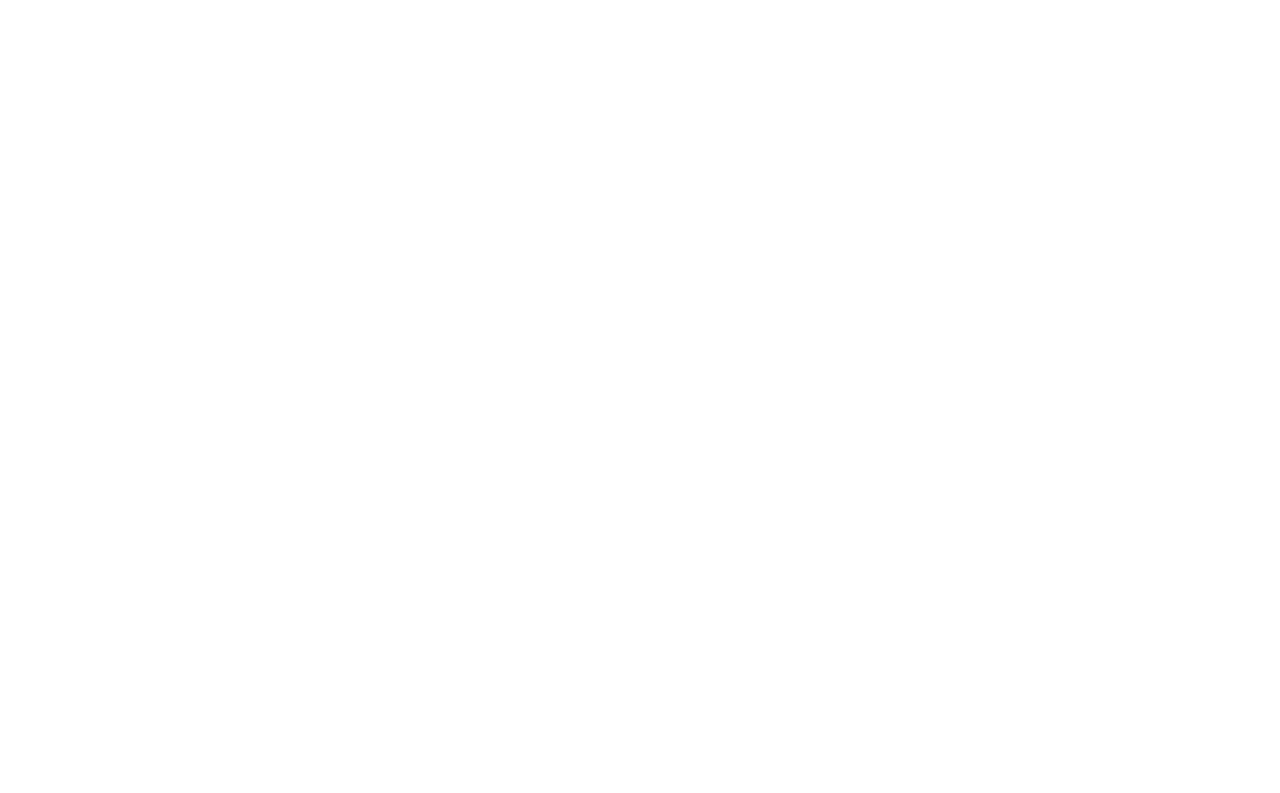
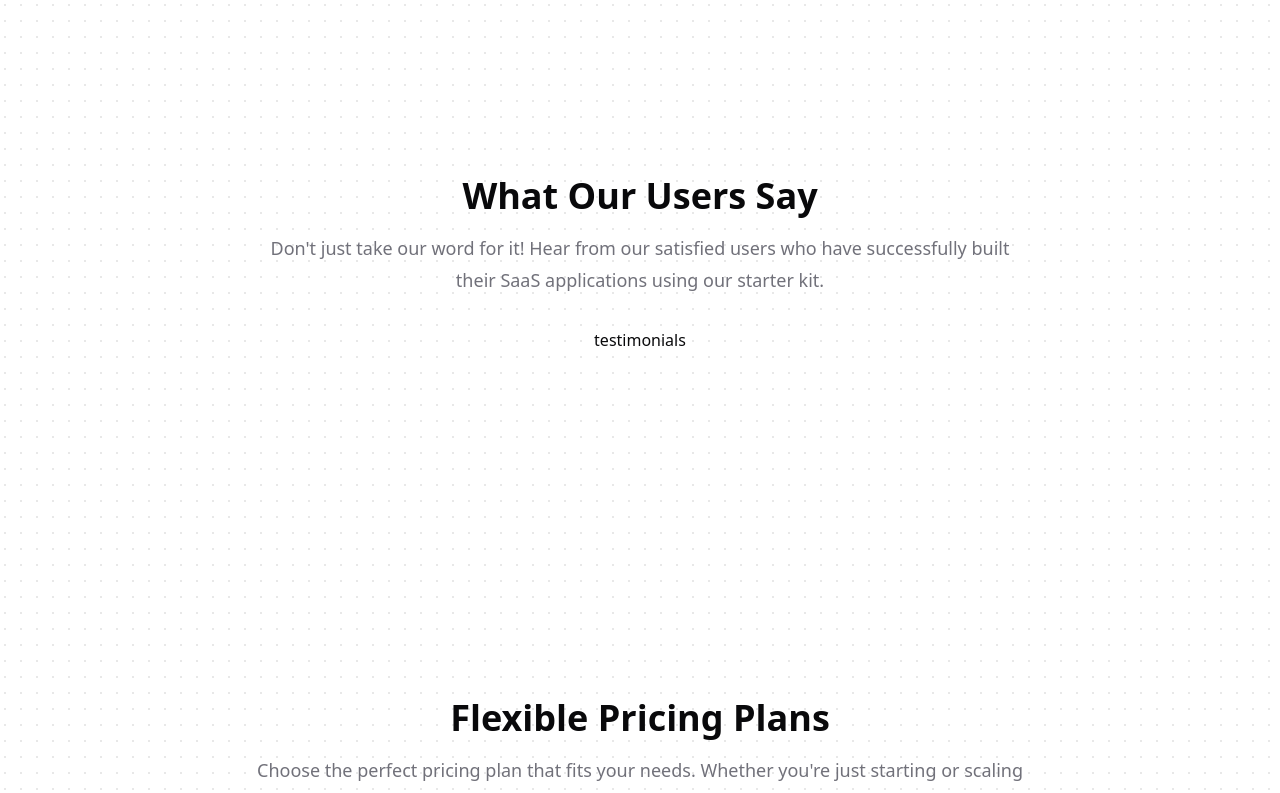
Before and after one commit to ItsKalfar/vite-starter-kit, a React (Vite) app: page / in a window 1280 px wide. Shown: the part 2628-3421 px from the top of the page. Before the commit the page ends 1708 px from the top, so only its background shows below. Built offline with nearby package versions, Linux system fonts and the light colour scheme.

Commit message:
working on landing page, top features and testimonials section

```diff
--- a/package.json
+++ b/package.json
@@ -47,6 +47,7 @@
     "class-variance-authority": "^0.7.0",
     "clsx": "^2.1.1",
     "cmdk": "^1.0.0",
+    "cobe": "^0.6.3",
     "date-fns": "^3.6.0",
     "embla-carousel-react": "^8.3.1",
     "framer-motion": "^11.11.11",
--- /dev/null
+++ b/src/components/pricing-section.tsx
@@ -0,0 +1,66 @@
+import { Button } from "@/components/ui/button";
+import {
+  Card,
+  CardContent,
+  CardDescription,
+  CardFooter,
+  CardHeader,
+  CardTitle,
+} from "@/components/ui/card";
+import { Check } from "lucide-react";
+import { plans } from "@/constants/landingPage.constants";
+
+const BestSellerBadge = () => (
+  <div className="absolute -top-3 left-1/2 transform -translate-x-1/2">
+    <div className="bg-primary text-primary-foreground text-xs font-semibold px-3 py-1 rounded-full shadow-lg">
+      Best Seller
+    </div>
+  </div>
+);
+
+export const PricingSection = () => {
+  return (
+    <div className="grid grid-cols-1 md:grid-cols-4 gap-2 my-16">
+      {plans.map((plan, index) => (
+        <Card
+          key={index}
+          className={`flex flex-col justify-between ${
+            plan.recommended ? "border-primary shadow-lg scale-105" : ""
+          }`}
+        >
+          {plan.bestSeller && <BestSellerBadge />}
+          <CardHeader>
+            <CardTitle className="text-2xl">{plan.name}</CardTitle>
+            <CardDescription>{plan.description}</CardDescription>
+          </CardHeader>
+          <CardContent>
+            <div className="text-4xl font-bold mb-4 text-primary">
+              {plan.price}
+              <span className="text-sm font-normal text-gray-600 dark:text-gray-400">
+                /month
+              </span>
+            </div>
+            <ul className="space-y-2">
+              {plan.features.map((feature, featureIndex) => (
+                <li key={featureIndex} className="flex items-center">
+                  <Check className="mr-2 h-4 w-4 text-primary" />
+                  <span className="text-gray-700 dark:text-gray-300">
+                    {feature}
+                  </span>
+                </li>
+              ))}
+            </ul>
+          </CardContent>
+          <CardFooter>
+            <Button
+              className="w-full"
+              variant={plan.recommended ? "default" : "outline"}
+            >
+              {plan.recommended ? "Start Free Trial" : "Choose Plan"}
+            </Button>
+          </CardFooter>
+        </Card>
+      ))}
+    </div>
+  );
+};
--- a/src/components/section-header.tsx
+++ b/src/components/section-header.tsx
@@ -1,7 +1,7 @@
 export const SectionHeader = ({ heading, subheading }: SectionHeaderProps) => {
   return (
     <>
-      <h2 className="text-4xl mb-4 font-semibold">{heading}</h2>
+      <h2 className="text-4xl my-4 font-semibold">{heading}</h2>
       <p className="max-w-screen-md text-center leading-normal text-muted-foreground sm:text-lg sm:leading-8 mb-8">
         {subheading}
       </p>
--- a/src/components/shared/footer.tsx
+++ b/src/components/shared/footer.tsx
@@ -1,3 +1,47 @@
+import { Twitter, Instagram, Linkedin } from "lucide-react";
+import { Link } from "react-router-dom";
+import { navigationMenu } from "@/configs/navigation.config/navigation.config";
+
 export const Footer = () => {
-  return <footer>footer</footer>;
+  return (
+    <footer className="bg-background border-t">
+      <div className="container mx-auto px-4 py-8 md:py-12">
+        <div className="flex flex-col md:flex-row justify-between items-center space-y-6 md:space-y-0">
+          <div className="flex items-center space-x-4">
+            <Link to="/" className="flex items-center space-x-2">
+              <span className="text-xl font-bold">Stellar Starter Kit</span>
+            </Link>
+          </div>
+          <nav className="flex flex-wrap justify-center md:justify-end space-x-4 md:space-x-6">
+            {navigationMenu.map(({ title, to }, index) => (
+              <Link
+                className="text-sm hover:underline underline-offset-4"
+                to={to}
+                key={index}
+              >
+                {title}
+              </Link>
+            ))}
+          </nav>
+          <div className="flex space-x-4">
+            <Link to="#" className="text-muted-foreground hover:text-primary">
+              <Twitter className="h-5 w-5" />
+              <span className="sr-only">Twitter</span>
+            </Link>
+            <Link to="#" className="text-muted-foreground hover:text-primary">
+              <Instagram className="h-5 w-5" />
+              <span className="sr-only">Instagram</span>
+            </Link>
+            <Link to="#" className="text-muted-foreground hover:text-primary">
+              <Linkedin className="h-5 w-5" />
+              <span className="sr-only">LinkedIn</span>
+            </Link>
+          </div>
+        </div>
+        <div className="mt-8 text-center text-sm text-muted-foreground">
+          © {new Date().getFullYear()} Stellar Starter Kit. All rights reserved.
+        </div>
+      </div>
+    </footer>
+  );
 };
--- /dev/null
+++ b/src/components/testimonials.tsx
@@ -0,0 +1,3 @@
+export const Testimonials = () => {
+  return <div>testimonials</div>;
+};
--- /dev/null
+++ b/src/configs/navigation.config/navigation.config.ts
@@ -0,0 +1,18 @@
+export const navigationMenu = [
+  {
+    title: "Features",
+    to: "#",
+  },
+  {
+    title: "Customers",
+    to: "#",
+  },
+  {
+    title: "Pricing",
+    to: "#",
+  },
+  {
+    title: "Contact",
+    to: "#",
+  },
+];
--- a/src/constants/landingPage.constants.tsx
+++ b/src/constants/landingPage.constants.tsx
@@ -27,6 +27,10 @@ export const landingPage = {
   pricing: {
     heading: "Flexible Pricing Plans",
     subheading: `Choose the perfect pricing plan that fits your needs. Whether you're just starting or scaling your enterprise solutions, we offer flexible options for every budget.`,
+  },
+  testimonials: {
+    heading: "What Our Users Say",
+    subheading: `Don't just take our word for it! Hear from our satisfied users who have successfully built their SaaS applications using our starter kit.`,
   },
 };
 
@@ -80,3 +84,45 @@ export const features = [
     icon: <IconHeart />,
   },
 ];
+
+export const plans = [
+  {
+    name: "Student",
+    price: "$0",
+    description: "Perfect for students",
+    features: ["1 user", "1 projects", "1GB storage"],
+  },
+  {
+    name: "Starter",
+    price: "$9",
+    description: "Perfect for small projects",
+    features: ["1 user", "10 projects", "5GB storage", "Basic support"],
+  },
+  {
+    name: "Pro",
+    price: "$29",
+    description: "Ideal for growing teams and businesses",
+    features: [
+      "5 users",
+      "Unlimited projects",
+      "50GB storage",
+      "Priority support",
+      "Advanced analytics",
+    ],
+    recommended: true,
+    bestSeller: true,
+  },
+  {
+    name: "Enterprise",
+    price: "$99",
+    description: "For large-scale operations and maximum control",
+    features: [
+      "Unlimited users",
+      "Unlimited projects",
+      "1TB storage",
+      "24/7 dedicated support",
+      "Custom integrations",
+      "On-premise deployment",
+    ],
+  },
+];
--- a/src/pages/auth/components/sign-in-form.tsx
+++ b/src/pages/auth/components/sign-in-form.tsx
@@ -1,13 +1,6 @@
 import { z } from "zod";
 import { zodResolver } from "@hookform/resolvers/zod";
 import { useForm } from "react-hook-form";
-import {
-  Card,
-  CardContent,
-  CardHeader,
-  CardTitle,
-  CardFooter,
-} from "@/components/ui/card";
 import { Button } from "@/components/ui/button";
 import {
   Form,
@@ -43,12 +36,11 @@ export const SignInForm = () => {
   }
 
   return (
-    <Card className="border-none">
-      <CardHeader>
-        <CardTitle className="text-center mb-8">Sign In</CardTitle>
+    <div>
+      <h3 className="text-lg text-center font-semibold mb-8">Sign In</h3>
       <Form {...form}>
         <form onSubmit={form.handleSubmit(onSubmit)} className="space-y-8">
-            <CardContent className="space-y-4">
+          <div className="space-y-4">
             <FormField
               control={form.control}
               name="email"
@@ -83,12 +75,12 @@ export const SignInForm = () => {
                 </FormItem>
               )}
             />
-            </CardContent>
-            <CardFooter>
+          </div>
+          <div>
             <Button type="submit" className="w-full">
               Submit
             </Button>
-            </CardFooter>
+          </div>
           <p className="text-center">
             Don't have an account?{" "}
             <Link to="/sign-up" className="text-blue-500 hover:underline">
@@ -97,7 +89,6 @@ export const SignInForm = () => {
           </p>
         </form>
       </Form>
-      </CardHeader>
-    </Card>
+    </div>
   );
 };
--- a/src/pages/auth/components/sign-up-form.tsx
+++ b/src/pages/auth/components/sign-up-form.tsx
@@ -1,13 +1,6 @@
 import { z } from "zod";
 import { zodResolver } from "@hookform/resolvers/zod";
 import { useForm } from "react-hook-form";
-import {
-  Card,
-  CardContent,
-  CardHeader,
-  CardTitle,
-  CardFooter,
-} from "@/components/ui/card";
 import { Button } from "@/components/ui/button";
 import {
   Form,
@@ -56,12 +49,11 @@ export const SignUpForm = () => {
     console.log(values);
   }
   return (
-    <Card className="border-none">
-      <CardHeader>
-        <CardTitle className="text-center mb-8">Sign Up</CardTitle>
+    <div>
+      <h3 className="text-lg text-center font-semibold mb-8">Sign Up</h3>
       <Form {...form}>
         <form onSubmit={form.handleSubmit(onSubmit)} className="space-y-8">
-            <CardContent className="space-y-4">
+          <div className="space-y-4">
             <FormField
               control={form.control}
               name="email"
@@ -112,12 +104,12 @@ export const SignUpForm = () => {
                 </FormItem>
               )}
             />
-            </CardContent>
-            <CardFooter>
+          </div>
+          <div>
             <Button type="submit" className="w-full">
               Submit
             </Button>
-            </CardFooter>
+          </div>
           <p className="text-center">
             Already have an account?{" "}
             <Link to="/sign-in" className="text-blue-500 hover:underline">
@@ -126,7 +118,6 @@ export const SignUpForm = () => {
           </p>
         </form>
       </Form>
-      </CardHeader>
-    </Card>
+    </div>
   );
 };
--- a/src/pages/index.tsx
+++ b/src/pages/index.tsx
@@ -3,6 +3,7 @@ import MaxWidthWrapper from "@/components/layouts/max-width-wrapper";
 import {
   GridBackground,
   GridSmallBackground,
+  DotBackground,
 } from "@/components/grid-background";
 import { Balancer } from "react-wrap-balancer";
 import { buttonVariants } from "@/components/ui/button";
@@ -10,6 +11,8 @@ import { FeaturesSection } from "@/components/feature-card";
 import { Link } from "react-router-dom";
 import { landingPage } from "@/constants/landingPage.constants";
 import { SectionHeader } from "@/components/section-header";
+import { PricingSection } from "@/components/pricing-section";
+import { Testimonials } from "@/components/testimonials";
 
 export default function Home() {
   return (
@@ -41,6 +44,32 @@ export default function Home() {
           <FeaturesSection />
         </MaxWidthWrapper>
       </GridSmallBackground>
+      <GridSmallBackground fadedLook={false}>
+        <MaxWidthWrapper className="text-center flex flex-col items-center justify-center">
+          <SectionHeader
+            heading={landingPage.topFeatures.heading}
+            subheading={landingPage.topFeatures.subheading}
+          />
+        </MaxWidthWrapper>
+      </GridSmallBackground>
+      <DotBackground fadedLook={false}>
+        <MaxWidthWrapper className="text-center flex flex-col items-center justify-center">
+          <SectionHeader
+            heading={landingPage.testimonials.heading}
+            subheading={landingPage.testimonials.subheading}
+          />
+          <Testimonials />
+        </MaxWidthWrapper>
+      </DotBackground>
+      <DotBackground fadedLook={false}>
+        <MaxWidthWrapper className="text-center flex flex-col items-center justify-center">
+          <SectionHeader
+            heading={landingPage.pricing.heading}
+            subheading={landingPage.pricing.subheading}
+          />
+          <PricingSection />
+        </MaxWidthWrapper>
+      </DotBackground>
     </PageLayout>
   );
 }
```
Also changed, not shown: 1 other file (tests, documents, lock files or other folders). Lines whose indentation alone changed are shown as unchanged.
